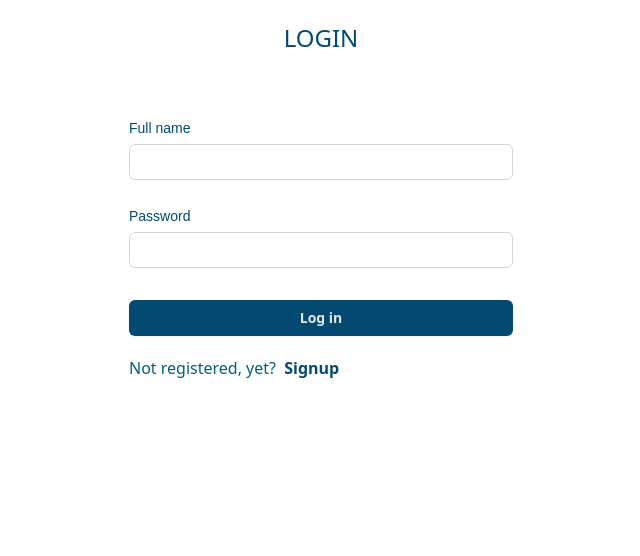
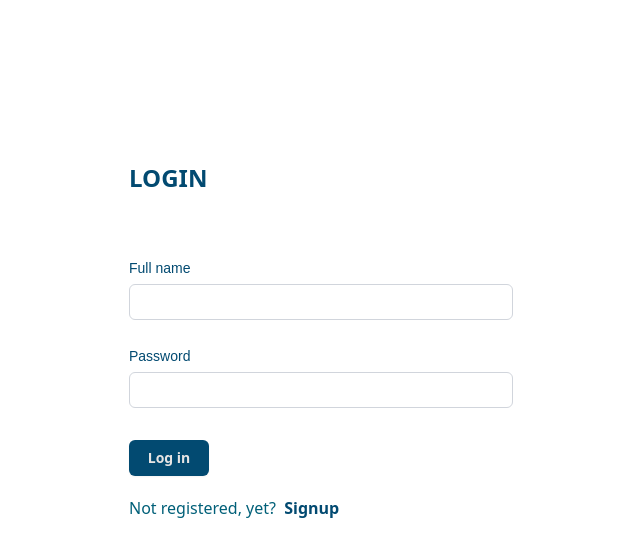
Before and after one commit to Roshan-pindiprolu/thrivvr, a React (Vite) app in the folder client-ui/: page /login in a window 1280 px wide. Shown: the top 556 px of the page, without its empty margins (319-959 px from the left). Built offline with nearby package versions, Linux system fonts and the light colour scheme.

Commit message:
Did some styling for login page

```diff
--- a/client-ui/src/pages/Login/index.jsx
+++ b/client-ui/src/pages/Login/index.jsx
@@ -46,8 +46,8 @@ const Login = () => {
 
     return (
         <>
-            <div className="sm:mx-auto sm:w-full sm:max-w-sm">
-                <h2 className="my-5 text-2xl/9 text-center tracking-normal text-sky-900 font-sans selection:bg-cyan-800 selection:text-stone-200">
+            <div className="sm:mx-auto sm:w-full sm:max-w-sm mt-40">
+                <h2 className="my-5 text-2xl/9 text-left tracking-normal text-sky-900 font-sans selection:bg-cyan-800 selection:text-stone-200 font-bold">
                     LOGIN
                 </h2>
             </div>
@@ -100,7 +100,7 @@ const Login = () => {
                         <div>
                             <button
                                 type="submit"
-                                className="flex w-full justify-center rounded-md bg-sky-900 px-3 py-1.5 text-sm/6 font-semibold text-stone-200 shadow-xs hover:bg-sky-700 focus-visible:outline-2 focus-visible:outline-offset-2 focus-visible:outline-sky-900 selection:bg-cyan-800 selection:text-stone-200 mt-8"
+                                className="flex w-20 justify-center rounded-md bg-sky-900 px-3 py-1.5 text-sm/6 font-semibold text-stone-200 shadow-xs hover:bg-sky-700 focus-visible:outline-2 focus-visible:outline-offset-2 focus-visible:outline-sky-900 selection:bg-cyan-800 selection:text-stone-200 mt-8"
                             >
                                 Log in
                             </button>
```
